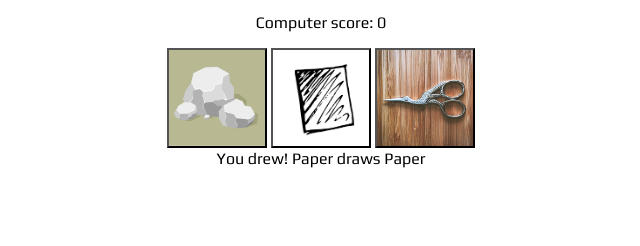
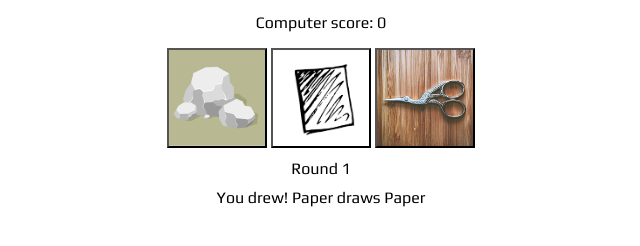
Before and after one commit to ShuoWu6529/rock-paper-scissor, a plain HTML site: page index.html in a window 1280 px wide. Both pictures are taken after a click on the element 640 px from the left and 200 px from the top of the page. Shown: the part 102-348 px from the top of the page, without its empty margins (319-959 px from the left). Drawn offline with Linux system fonts and the light colour scheme.

Commit message:
Finish rudimentary UI

```diff
--- a/index.html
+++ b/index.html
@@ -20,9 +20,9 @@
         <button class="scissors" type="button"></button>
     </div>
 
-    <div class="result">
-        Make a move!
-    </div>
+    <div class="round">Make a Move!</div>
+
+    <div class="result"></div>
 
 </body>
 </html>
--- a/rpm.js
+++ b/rpm.js
@@ -48,11 +48,15 @@ function updateText(outcome, humanChoice, computerChoice){
 function playGame() {
     let humanScore = 0;
     let computerScore = 0;
+    let roundCount = 0;
 
     const choices = document.querySelector(".choices");
     choices.addEventListener("click", function listener(event) {
         const target = event.target;
         const humanChoice = target.className;
+
+        if (humanChoice === "choices") return;
+
         const computerChoice = getComputerChoice()
         let outcome = playRound(humanChoice, computerChoice);
 
@@ -70,7 +74,12 @@ function playGame() {
                 computer.textContent = `Computer score: ${computerScore}`;
         }
 
-        const result = document.querySelector(".result")
+        roundCount++;
+        const round = document.querySelector(".round");
+        round.textContent = `Round ${roundCount}`;
+
+
+        const result = document.querySelector(".result");
         if (humanScore === 5) {
             result.textContent = "You win the game!";
             choices.removeEventListener("click", listener);
--- a/styles.css
+++ b/styles.css
@@ -29,3 +29,7 @@ body {
     height: 100px;
     width: 100px;
 }
+
+.round {
+    margin: 10px;
+}
```
